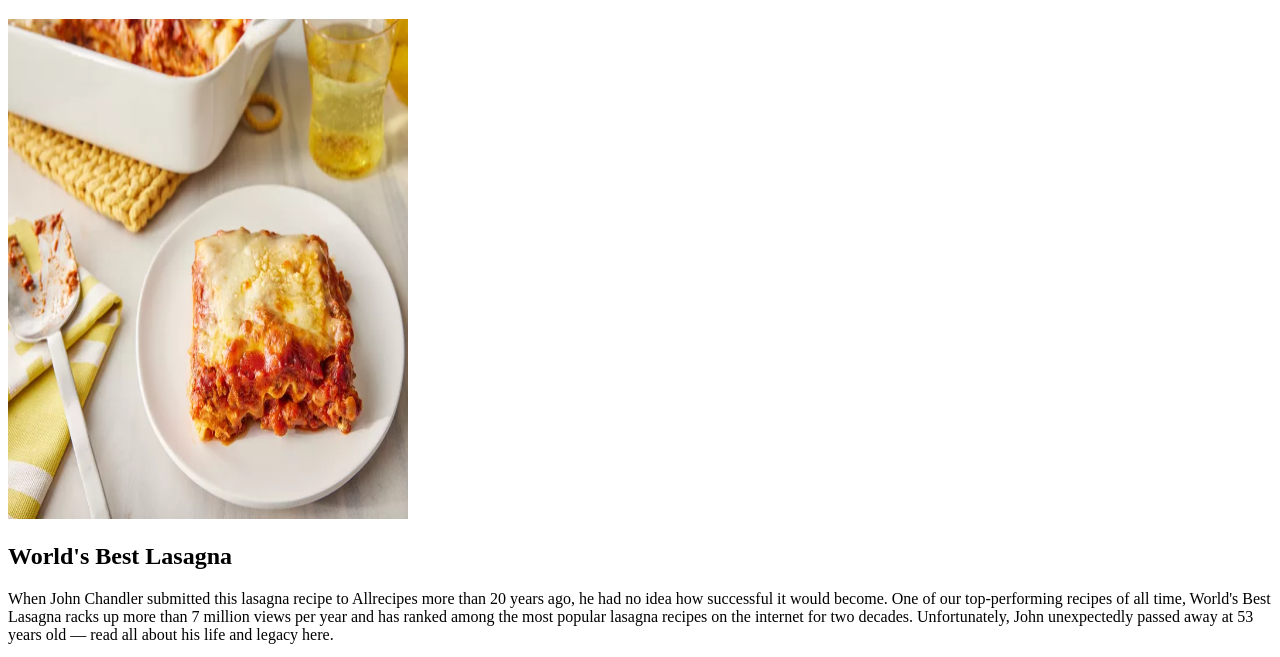
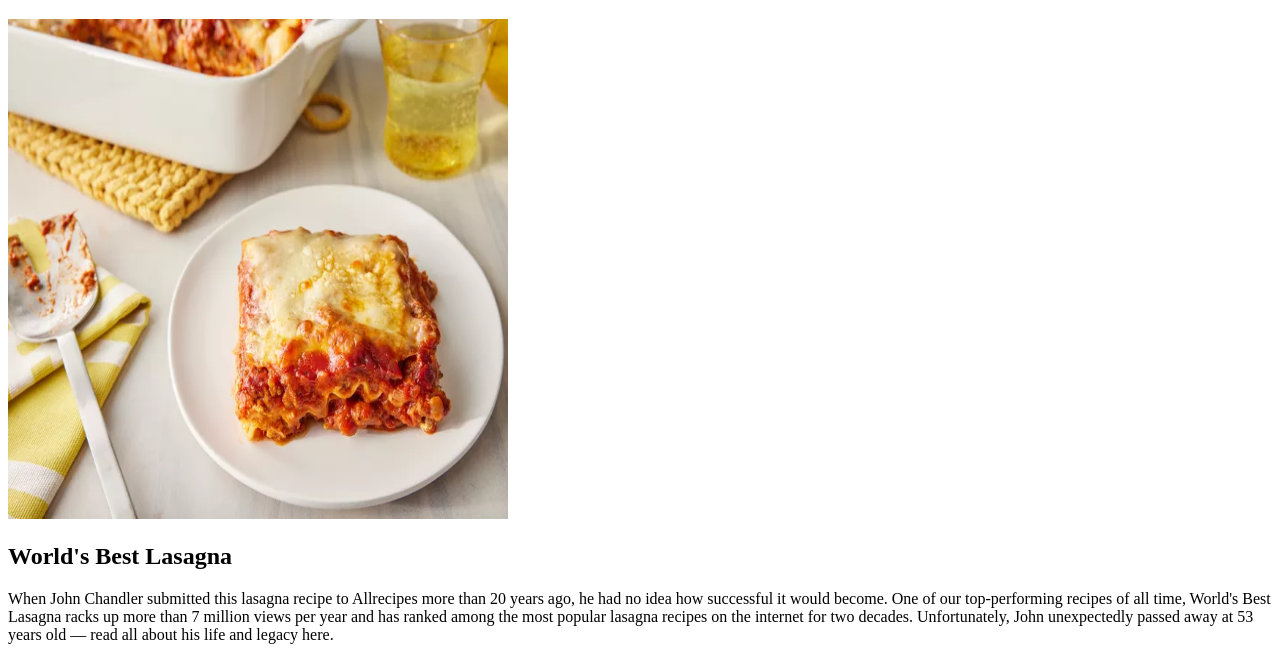
Before and after one commit to Marar101/odin-recipes, a plain HTML site: page recipes/lasagna.html in a window 1280 px wide. Shown: the part 61-718 px from the top of the page. Drawn offline with Linux system fonts and the light colour scheme.

Commit message:
every img resized properly w ratio

```diff
--- a/recipes/lasagna.html
+++ b/recipes/lasagna.html
@@ -8,7 +8,7 @@
 <body>
     <h1>Lasagna Recipes</h1>
     <img src="../img/lasagna.jpg" alt="Beautiful saucy lasagna on a plate"
-    width="400"
+    width="500"
     height="500" />
     <h2>World's Best Lasagna</h2>
     <p>When John Chandler submitted this lasagna recipe to Allrecipes more than 20 years ago, he had no idea how successful it would become. One of our top-performing recipes of all time, World's Best Lasagna racks up more than 7 million views per year and has ranked among the most popular lasagna recipes on the internet for two decades. Unfortunately, John unexpectedly passed away at 53 years old — read all about his life and legacy here.</p>
```
Also changed, not shown: index.html (+1 -1 lines).
